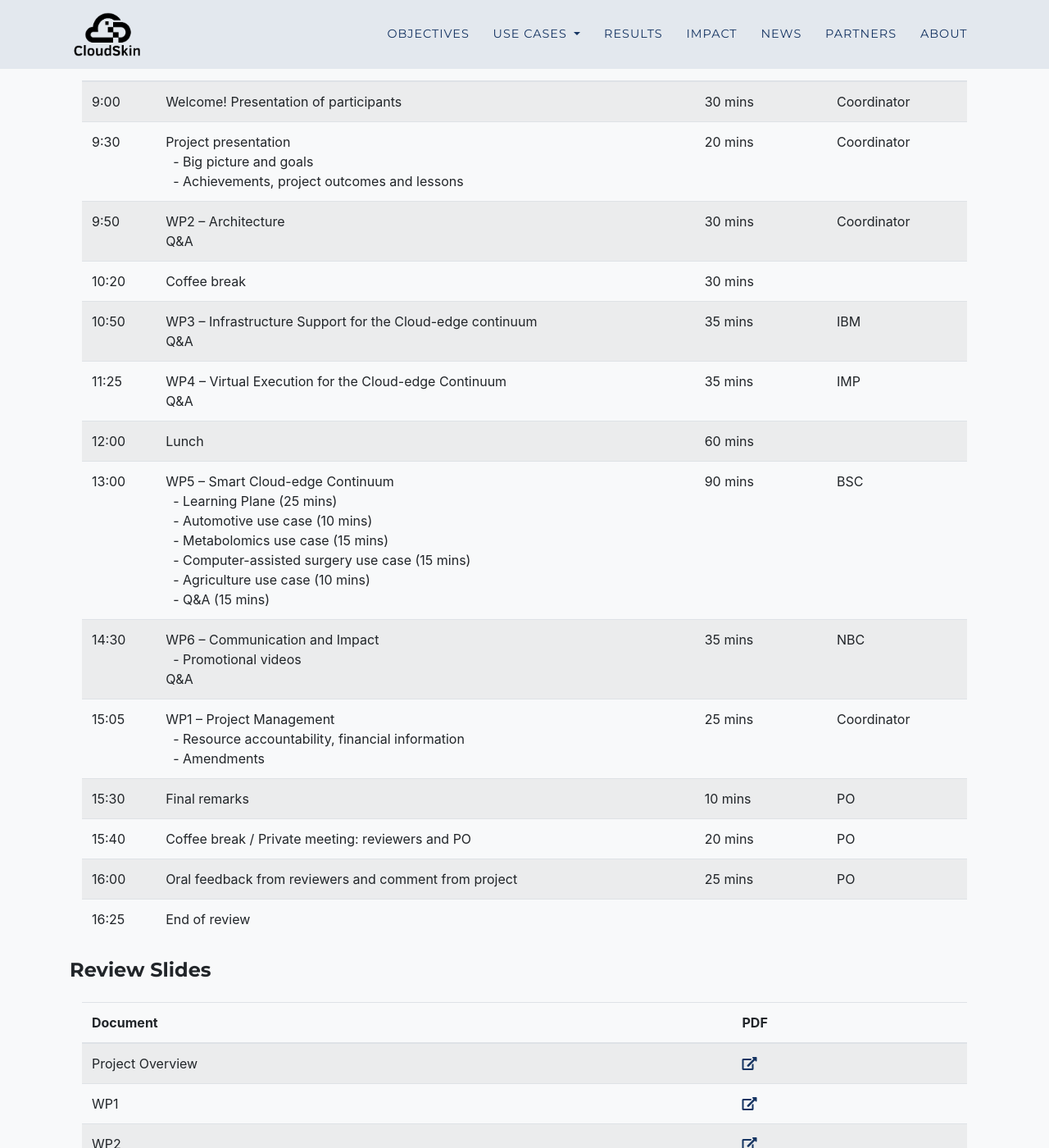
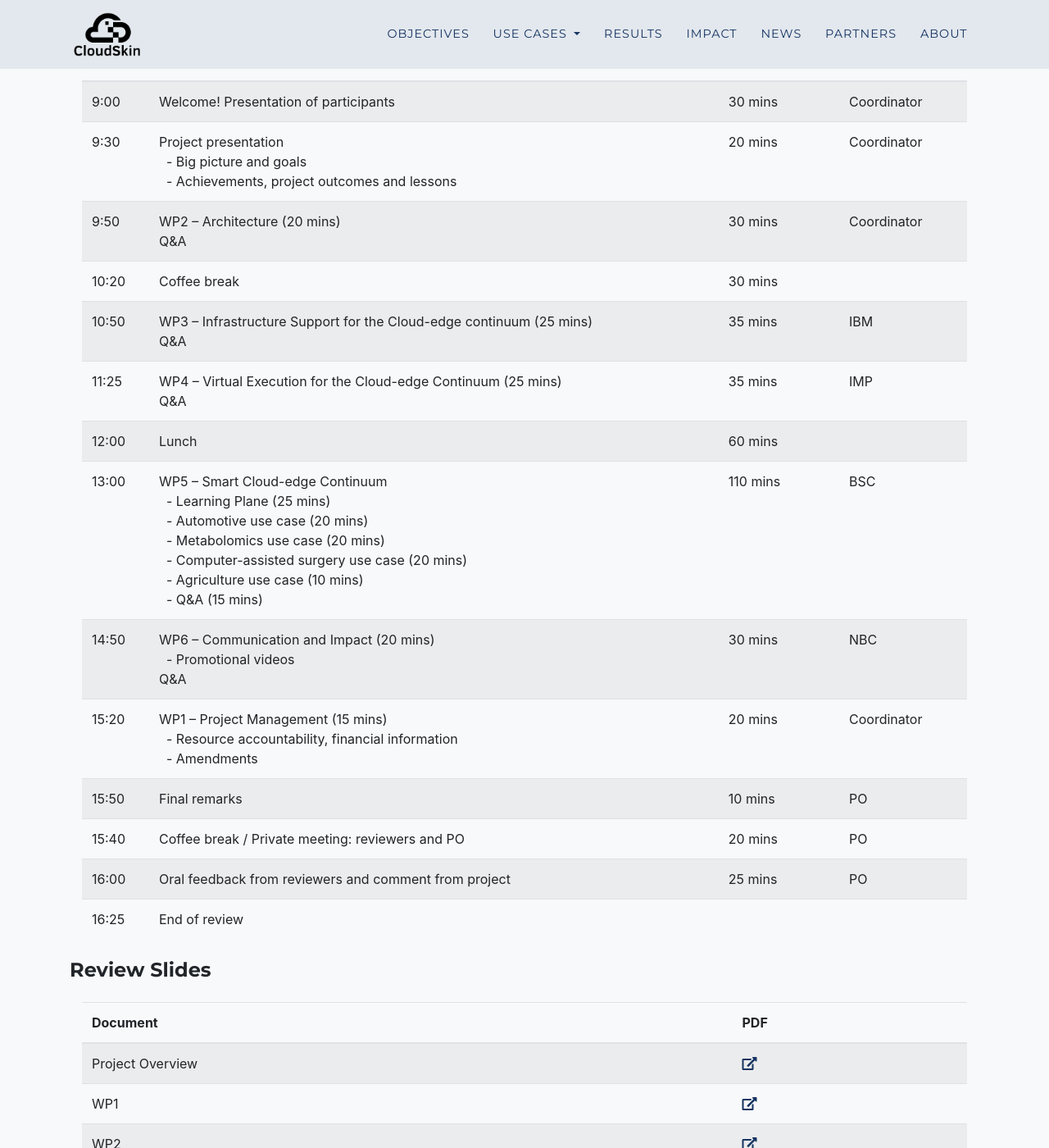
Before and after one commit to cloudskin-eu/cloudskin-eu.github.io, a Jekyll site: the page built from final-review.md, in a window 1280 px wide and 1400 px high, scrolled down 384 px. Shown: the whole window at 82% size. Built offline with Jekyll 4.4.1, drawn with Linux system fonts in a browser that asks for light colours; some web fonts are replaced; some of the changed text lies outside the part shown.

Commit message:
Revise session details and add Agriculture use case videos
Updated session durations and titles for clarity. Added new video links for the Agriculture use case.

```diff
--- a/_data/sitetext.yml
+++ b/_data/sitetext.yml
@@ -692,7 +692,7 @@
       lead: Coordinator
     - time: "9:50"
       subject: |-
-        WP2 – Architecture
+        WP2 – Architecture (20 mins)
         Q&A
       duration: 30 mins
       lead: Coordinator
@@ -702,13 +702,13 @@
       lead:
     - time: "10:50"
       subject: |-
-        WP3 – Infrastructure Support for the Cloud-edge continuum
+        WP3 – Infrastructure Support for the Cloud-edge continuum (25 mins)
         Q&A
       duration: 35 mins
       lead: IBM
     - time: "11:25"
       subject: |-
-        WP4 – Virtual Execution for the Cloud-edge Continuum
+        WP4 – Virtual Execution for the Cloud-edge Continuum (25 mins)
         Q&A
       duration: 35 mins
       lead: IMP
@@ -720,28 +720,28 @@
       subject: |-
         WP5 – Smart Cloud-edge Continuum
           - Learning Plane (25 mins)
-          - Automotive use case (10 mins)
-          - Metabolomics use case (15 mins)
-          - Computer-assisted surgery use case (15 mins)
+          - Automotive use case (20 mins)
+          - Metabolomics use case (20 mins)
+          - Computer-assisted surgery use case (20 mins)
           - Agriculture use case (10 mins)
           - Q&A (15 mins)
-      duration: 90 mins
+      duration: 110 mins
       lead: BSC
-    - time: "14:30"
+    - time: "14:50"
       subject: |-
-        WP6 – Communication and Impact
+        WP6 – Communication and Impact (20 mins)
           - Promotional videos
         Q&A
-      duration: 35 mins
+      duration: 30 mins
       lead: NBC
-    - time: "15:05"
+    - time: "15:20"
       subject: |-
-        WP1 – Project Management
+        WP1 – Project Management (15 mins)
           - Resource accountability, financial information
           - Amendments
-      duration: 25 mins
+      duration: 20 mins
       lead: Coordinator
-    - time: "15:30"
+    - time: "15:50"
       subject: Final remarks
       duration: 10 mins
       lead: PO
@@ -775,18 +775,21 @@
       link: "https://docs.google.com/presentation/d/16yDy4n5os32R7YrH8f78460v_LEz8t-5/edit?usp=sharing&ouid=107087671061201658185&rtpof=true&sd=true"
 
   videos:
-    - title: WP2 - Use Case Introduction - Computer Assisted Surgery
-      video: "https://drive.google.com/file/d/11a7jPGfBwEqqIweKgs5NR9JAeRuvIF3c/view?usp=drive_link"
-      slides: "https://docs.google.com/presentation/d/1kcERbSR0tq4InuXFAMdWAyLbmpBIj4KX/edit?usp=drive_link&ouid=107087671061201658185&rtpof=true&sd=true"
-    - title: WP3 - Dell-IBM Pravega GEDS integration
-      video: "https://drive.google.com/file/d/1dEwQmi5DBq5UInC2fFV7C88iOpEPzw6i/view?usp=drive_link"
-      slides: "#"
-    - title: WP4 - Migration Micro Benchmark
-      video: "https://drive.google.com/file/d/1JdXPF9d1JLGnxR_rb7tNft0c0Z1JY2u1/view?usp=drive_link"
-      slides: "#"
-    - title: WP5 - Promotional video of the Agriculture use case
+    - title: WP5 - Agriculture use case
+      video: "https://drive.google.com/file/d/1WNOdnPYuHtcMGCGmeIStH1h0DVRX16gw/view?usp=drive_link"
+      slides: "https://docs.google.com/presentation/d/1WdcGtfjl4KnNR_rav2siW4JR9cpp_U3e/edit?usp=drive_link&ouid=107087671061201658185&rtpof=true&sd=true"
+    - title: WP5 - Agriculture use case (First video)
       video: "https://www.youtube.com/watch?v=HJxf5fhtlAs"
-      slides: "#"
+      slides: ""
+    - title: WP5 - Agriculture use case (Final video)
+      video: "https://youtu.be/B76Hb57VUkg"
+      slides: ""
+    - title: WP5 - Agriculture use case (1st Exp. Agricultural Dataspace)
+      video: "https://drive.google.com/file/d/1mhLeIjKu1_6gDCECfS-gq1M5LXUg-FeC/view?usp=drive_link"
+      slides: ""
+    - title: WP5 - Agriculture use case (2nd Exp. CloudSkin demo)
+      video: "https://drive.google.com/file/d/1WNfqm8vBcR8AqeqXnOHCJxNOdiqojub-/view?usp=drive_link"
+      slides: ""
     - title: WP5 - Demo application placement for the mobility use case
       video: "https://drive.google.com/file/d/18lKZnt6KDfRa7ZuKX4ry1rOUN7_fZVjw/view?usp=drive_link"
       slides: "#"
```
